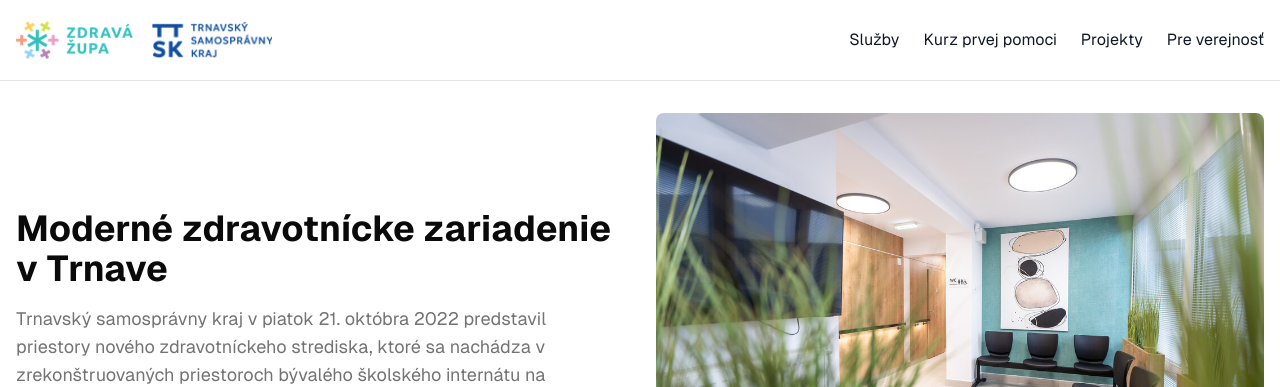
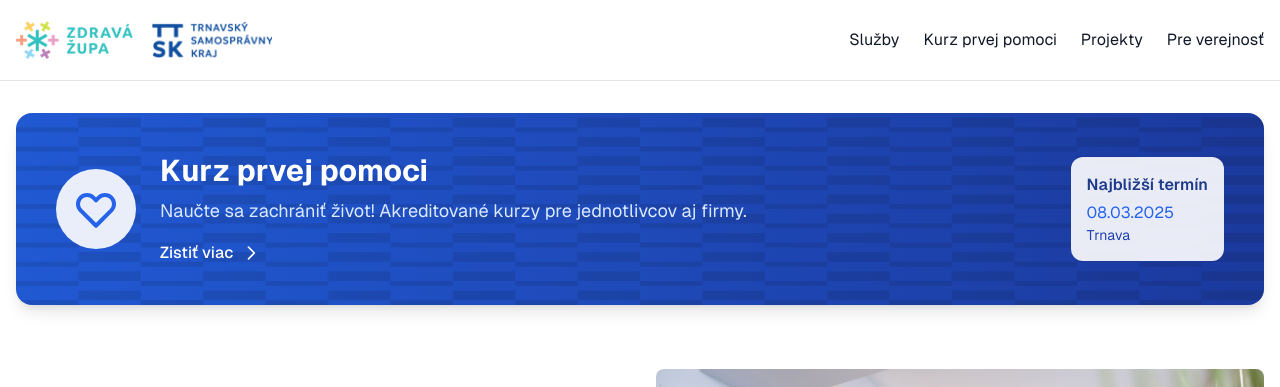
Before and after one commit to andrejsrna/zdravazupa, a Next.js app: page / in a window 1280 px wide. Shown: the top 387 px of the page. Built offline with nearby package versions, Linux system fonts and the light colour scheme; no server answers; the database is empty.

Commit message:
kurzy seo

```diff
--- /dev/null
+++ b/app/components/KurzyPrvejPomoci.tsx
@@ -0,0 +1,73 @@
+import Link from 'next/link';
+
+export default function KurzyPrvejPomoci() {
+  return (
+    <Link href="/kurz-prvej-pomoci">
+      <div className="relative overflow-hidden bg-gradient-to-r from-blue-600 to-blue-800 rounded-2xl shadow-lg hover:shadow-xl transition-all duration-300 transform hover:-translate-y-1">
+        <div className="absolute inset-0 bg-black/10"></div>
+
+        {/* Background pattern */}
+        <div className="absolute inset-0 opacity-10">
+          <svg className="w-full h-full" viewBox="0 0 100 100" preserveAspectRatio="none">
+            <pattern id="medical-pattern" x="0" y="0" width="10" height="10" patternUnits="userSpaceOnUse">
+              <path d="M5,2.5h5v5h-5z M0,7.5h5v5h-5z" fill="currentColor"/>
+            </pattern>
+            <rect width="100%" height="100%" fill="url(#medical-pattern)"/>
+          </svg>
+        </div>
+
+        <div className="relative p-8 md:p-10 flex flex-col md:flex-row items-center justify-between gap-6">
+          {/* Icon */}
+          <div className="bg-white/90 p-4 rounded-full">
+            <svg
+              className="w-12 h-12 text-blue-600"
+              fill="none"
+              stroke="currentColor"
+              viewBox="0 0 24 24"
+            >
+              <path
+                strokeLinecap="round"
+                strokeLinejoin="round"
+                strokeWidth="2"
+                d="M4.318 6.318a4.5 4.5 0 000 6.364L12 20.364l7.682-7.682a4.5 4.5 0 00-6.364-6.364L12 7.636l-1.318-1.318a4.5 4.5 0 00-6.364 0z"
+              />
+            </svg>
+          </div>
+
+          {/* Content */}
+          <div className="flex-1 text-center md:text-left">
+            <h3 className="text-2xl md:text-3xl font-bold text-white mb-2">
+              Kurz prvej pomoci
+            </h3>
+            <p className="text-blue-100 text-lg mb-4">
+              Naučte sa zachrániť život! Akreditované kurzy pre jednotlivcov aj firmy.
+            </p>
+            <div className="inline-flex items-center text-white font-medium">
+              Zistiť viac
+              <svg
+                className="w-5 h-5 ml-2 group-hover:translate-x-1 transition-transform"
+                fill="none"
+                stroke="currentColor"
+                viewBox="0 0 24 24"
+              >
+                <path
+                  strokeLinecap="round"
+                  strokeLinejoin="round"
+                  strokeWidth="2"
+                  d="M9 5l7 7-7 7"
+                />
+              </svg>
+            </div>
+          </div>
+
+          {/* Next course info */}
+          <div className="bg-white/90 p-4 rounded-xl text-blue-900">
+            <p className="font-semibold mb-1">Najbližší termín</p>
+            <p className="text-blue-600">08.03.2025</p>
+            <p className="text-sm text-blue-800">Trnava</p>
+          </div>
+        </div>
+      </div>
+    </Link>
+  );
+}
--- a/app/kurz-prvej-pomoci/page.tsx
+++ b/app/kurz-prvej-pomoci/page.tsx
@@ -141,6 +141,67 @@ export default function KurzPrvejPomoci() {
               <p className="text-blue-800">V prípade, že Vám nedvíhame telefón alebo hneď neodpovedáme na email, momentálne sme na Kurze prvej pomoci, spätne Vás budeme kontaktovať.</p>
             </div>
           </section>
+          <section className="bg-white p-6 md:p-8 rounded-xl shadow-lg mt-8">
+            <h2 className="text-2xl font-semibold mb-6">Často kladené otázky o kurze prvej pomoci</h2>
+
+            <div className="space-y-4">
+              <details className="group bg-gray-50 rounded-lg">
+                <summary className="flex justify-between items-center cursor-pointer p-4">
+                  <h3 className="font-medium">Čo je kurz prvej pomoci?</h3>
+                  <svg className="w-5 h-5 transition-transform group-open:rotate-180" fill="none" stroke="currentColor" viewBox="0 0 24 24">
+                    <path strokeLinecap="round" strokeLinejoin="round" strokeWidth="2" d="M19 9l-7 7-7-7" />
+                  </svg>
+                </summary>
+                <div className="p-4 pt-0">
+                  <p className="text-gray-600">
+                    Kurz prvej pomoci je akreditované školenie, kde sa účastníci naučia základné postupy poskytovania prvej pomoci. Zahŕňa teoretickú aj praktickú časť, kde si účastníci osvoja život zachraňujúce úkony, kardiopulmonálnu resuscitáciu, ošetrenie rán a krvácania, stabilizovanú polohu a ďalšie dôležité zručnosti.
+                  </p>
+                </div>
+              </details>
+
+              <details className="group bg-gray-50 rounded-lg">
+                <summary className="flex justify-between items-center cursor-pointer p-4">
+                  <h3 className="font-medium">Pre koho je kurz určený?</h3>
+                  <svg className="w-5 h-5 transition-transform group-open:rotate-180" fill="none" stroke="currentColor" viewBox="0 0 24 24">
+                    <path strokeLinecap="round" strokeLinejoin="round" strokeWidth="2" d="M19 9l-7 7-7-7" />
+                  </svg>
+                </summary>
+                <div className="p-4 pt-0">
+                  <p className="text-gray-600">
+                    Kurz je vhodný pre všetkých, ktorí chcú byť pripravení pomôcť v núdzových situáciách. Je ideálny pre zamestnancov firiem, pedagogických pracovníkov, športových trénerov, ale aj pre širokú verejnosť. Špeciálne kurzy organizujeme aj pre zdravotníckych pracovníkov a profesionálov v oblasti záchranných služieb.
+                  </p>
+                </div>
+              </details>
+
+              <details className="group bg-gray-50 rounded-lg">
+                <summary className="flex justify-between items-center cursor-pointer p-4">
+                  <h3 className="font-medium">Aké sú výhody absolvovania kurzu?</h3>
+                  <svg className="w-5 h-5 transition-transform group-open:rotate-180" fill="none" stroke="currentColor" viewBox="0 0 24 24">
+                    <path strokeLinecap="round" strokeLinejoin="round" strokeWidth="2" d="M19 9l-7 7-7-7" />
+                  </svg>
+                </summary>
+                <div className="p-4 pt-0">
+                  <p className="text-gray-600">
+                    Absolventi kurzu získajú sebadôveru a schopnosť správne reagovať v krízových situáciách. Naučia sa rozpoznať príznaky život ohrozujúcich stavov a poskytnúť adekvátnu prvú pomoc. Po úspešnom absolvovaní kurzu získajú certifikát s platnosťou 2 roky. Tieto znalosti môžu byť rozhodujúce pri záchrane života v kritických momentoch.
+                  </p>
+                </div>
+              </details>
+
+              <details className="group bg-gray-50 rounded-lg">
+                <summary className="flex justify-between items-center cursor-pointer p-4">
+                  <h3 className="font-medium">Ako prebieha kurz prvej pomoci?</h3>
+                  <svg className="w-5 h-5 transition-transform group-open:rotate-180" fill="none" stroke="currentColor" viewBox="0 0 24 24">
+                    <path strokeLinecap="round" strokeLinejoin="round" strokeWidth="2" d="M19 9l-7 7-7-7" />
+                  </svg>
+                </summary>
+                <div className="p-4 pt-0">
+                  <p className="text-gray-600">
+                    Kurz kombinuje teoretickú výučbu s praktickým nácvikom. Účastníci sa najprv oboznámia s teoretickými základmi prvej pomoci, následne si všetky postupy prakticky vyskúšajú na moderných výučbových modeloch. Kurz vedú skúsení lektori s dlhoročnou praxou v záchrannej zdravotnej službe. Dôraz sa kladie na praktické zvládnutie život zachraňujúcich úkonov.
+                  </p>
+                </div>
+              </details>
+            </div>
+          </section>
         </div>
       </div>
     </div>
--- a/app/page.tsx
+++ b/app/page.tsx
@@ -3,9 +3,14 @@ import Benefits from "./components/Benefits";
 import ZP from "./components/ZP";
 import Image from "next/image";
 import Foto from "./components/Foto";
+import KurzyPrvejPomoci from "./components/KurzyPrvejPomoci";
 export default function Home() {
   return (
+
     <div className="min-h-screen bg-background">
+		<div className="container mx-auto px-4 py-8">
+			<KurzyPrvejPomoci />
+		</div>
       <div className="container mx-auto px-4 py-8">
         {/* Hero Section */}
         <section className="flex flex-col md:flex-row items-center gap-8 mb-16">
```
